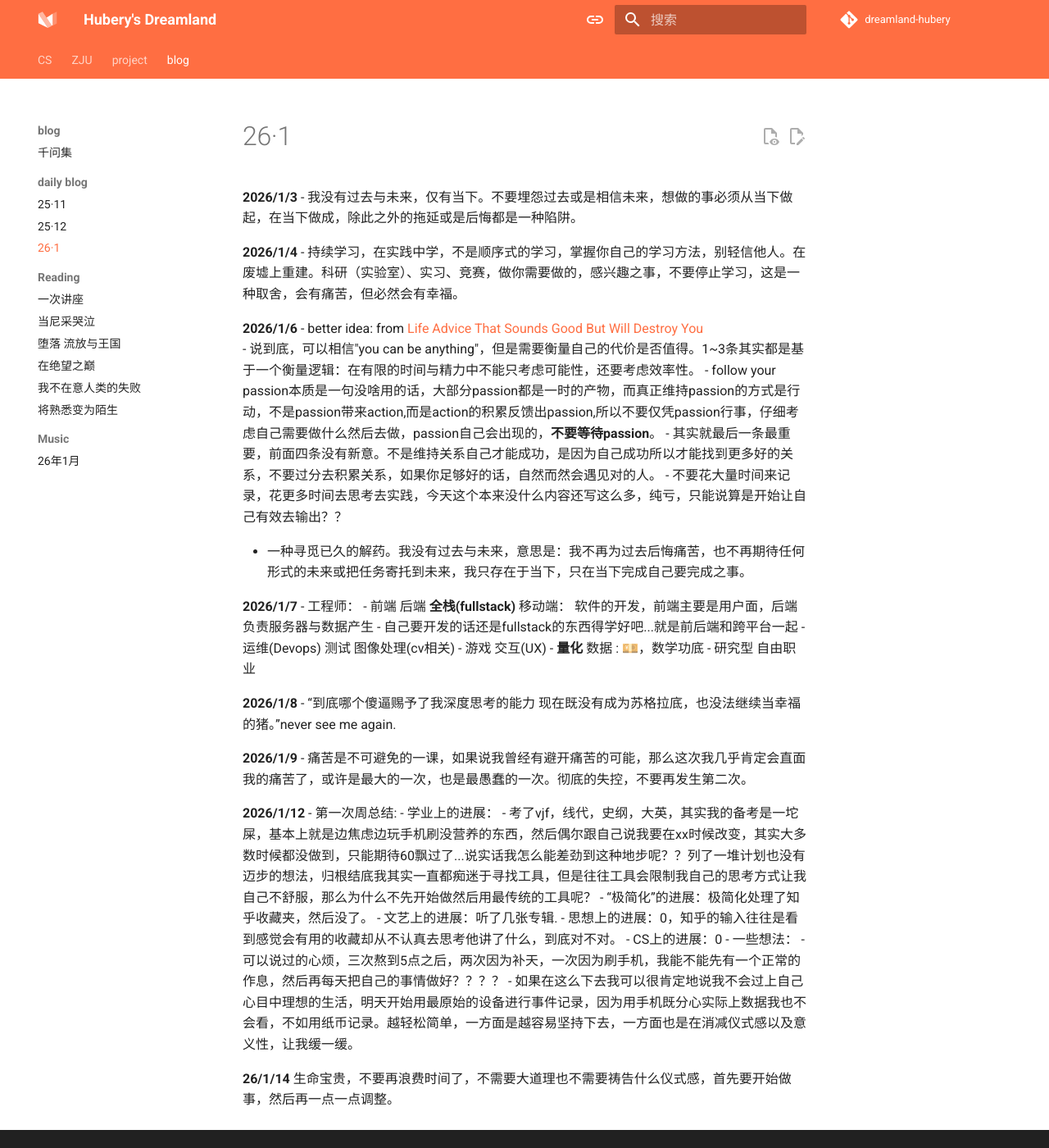
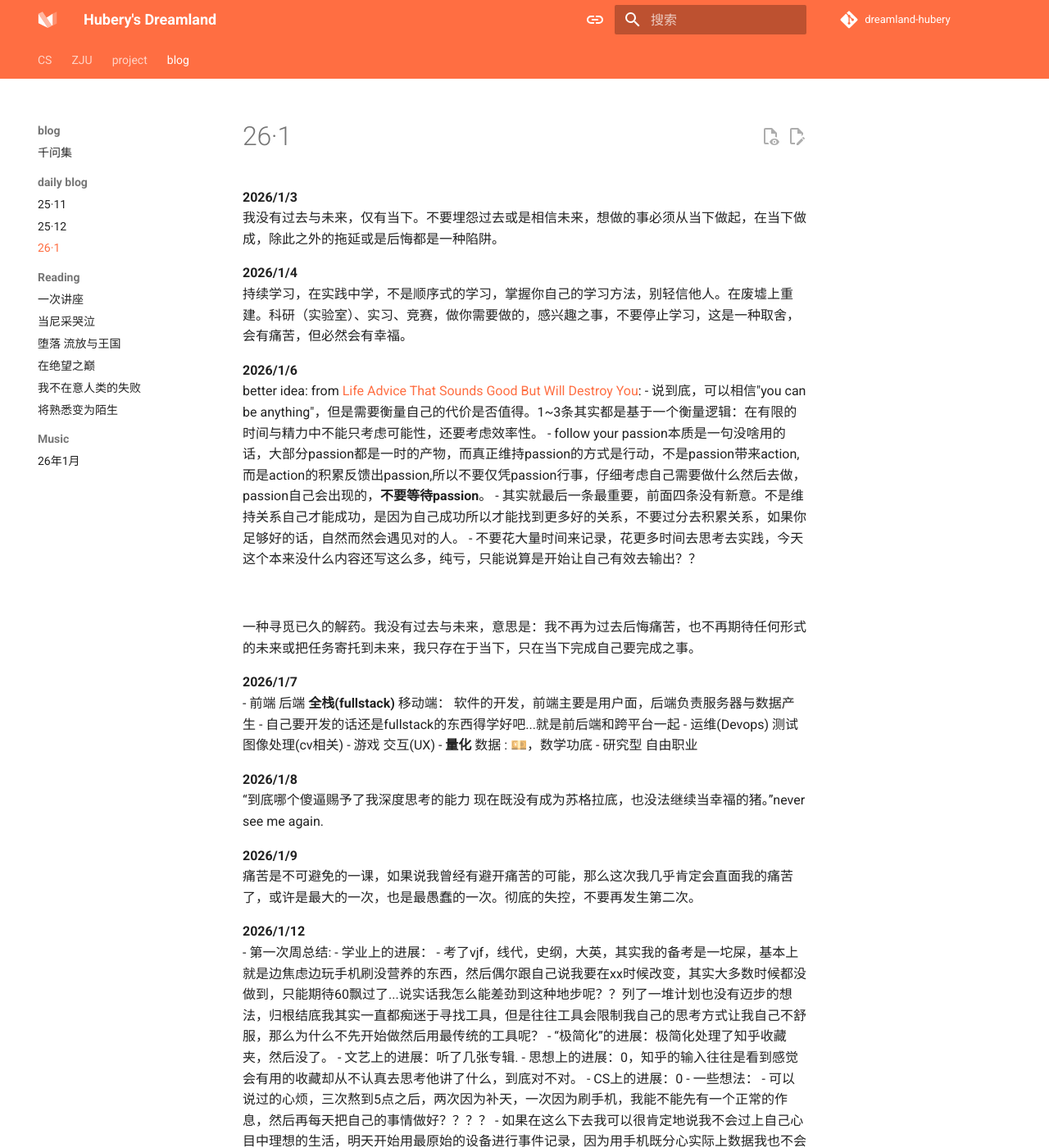
Before and after one commit to hubery258/dreamland-hubery, an MkDocs documentation site: the page built from docs/life/pieces/26_1.md, in a window 1280 px wide and 1400 px high. Shown: the whole window at 82% size. Built offline with MkDocs 1.6.1 and Material for MkDocs 9.7.7, drawn with Linux system fonts in a browser that asks for light colours; comment, search, counter and statistics services are not loaded; some of the changed text lies outside the part shown.

Commit message:
fix blog

```diff
--- a/docs/life/pieces/26_1.md
+++ b/docs/life/pieces/26_1.md
@@ -1,34 +1,35 @@
-**2026/1/3**
-- 我没有过去与未来，仅有当下。不要埋怨过去或是相信未来，想做的事必须从当下做起，在当下做成，除此之外的拖延或是后悔都是一种陷阱。
+**2026/1/3** <br>
+我没有过去与未来，仅有当下。不要埋怨过去或是相信未来，想做的事必须从当下做起，在当下做成，除此之外的拖延或是后悔都是一种陷阱。
 
-**2026/1/4**
-- 持续学习，在实践中学，不是顺序式的学习，掌握你自己的学习方法，别轻信他人。在废墟上重建。科研（实验室）、实习、竞赛，做你需要做的，感兴趣之事，不要停止学习，这是一种取舍，会有痛苦，但必然会有幸福。
+**2026/1/4** <br>
+持续学习，在实践中学，不是顺序式的学习，掌握你自己的学习方法，别轻信他人。在废墟上重建。科研（实验室）、实习、竞赛，做你需要做的，感兴趣之事，不要停止学习，这是一种取舍，会有痛苦，但必然会有幸福。
 
-**2026/1/6**
-- better idea: from [Life Advice That Sounds Good But Will Destroy You](https://www.youtube.com/watch?v=Uiz2XSNUPec&t=12s)<br>
-    - 说到底，可以相信"you can be anything"，但是需要衡量自己的代价是否值得。1~3条其实都是基于一个衡量逻辑：在有限的时间与精力中不能只考虑可能性，还要考虑效率性。
-    - follow your passion本质是一句没啥用的话，大部分passion都是一时的产物，而真正维持passion的方式是行动，不是passion带来action,而是action的积累反馈出passion,所以不要仅凭passion行事，仔细考虑自己需要做什么然后去做，passion自己会出现的，**不要等待passion**。
-    - 其实就最后一条最重要，前面四条没有新意。不是维持关系自己才能成功，是因为自己成功所以才能找到更多好的关系，不要过分去积累关系，如果你足够好的话，自然而然会遇见对的人。
-    - 不要花大量时间来记录，花更多时间去思考去实践，今天这个本来没什么内容还写这么多，纯亏，只能说算是开始让自己有效去输出？？
+**2026/1/6** <br>
+better idea: from [Life Advice That Sounds Good But Will Destroy You](https://www.youtube.com/watch?v=Uiz2XSNUPec&t=12s):
+- 说到底，可以相信"you can be anything"，但是需要衡量自己的代价是否值得。1~3条其实都是基于一个衡量逻辑：在有限的时间与精力中不能只考虑可能性，还要考虑效率性。
+- follow your passion本质是一句没啥用的话，大部分passion都是一时的产物，而真正维持passion的方式是行动，不是passion带来action,而是action的积累反馈出passion,所以不要仅凭passion行事，仔细考虑自己需要做什么然后去做，passion自己会出现的，**不要等待passion**。
+- 其实就最后一条最重要，前面四条没有新意。不是维持关系自己才能成功，是因为自己成功所以才能找到更多好的关系，不要过分去积累关系，如果你足够好的话，自然而然会遇见对的人。
+- 不要花大量时间来记录，花更多时间去思考去实践，今天这个本来没什么内容还写这么多，纯亏，只能说算是开始让自己有效去输出？？
 
-- 一种寻觅已久的解药。我没有过去与未来，意思是：我不再为过去后悔痛苦，也不再期待任何形式的未来或把任务寄托到未来，我只存在于当下，只在当下完成自己要完成之事。
+<br>
 
-**2026/1/7**
-- 工程师：
-    - 前端 后端 **全栈(fullstack)** 移动端： 软件的开发，前端主要是用户面，后端负责服务器与数据产生
-        - 自己要开发的话还是fullstack的东西得学好吧...就是前后端和跨平台一起
-    - 运维(Devops)  测试 图像处理(cv相关)
-    - 游戏 交互(UX)
-    - **量化** 数据 : 💴，数学功底
-    - 研究型 自由职业
+一种寻觅已久的解药。我没有过去与未来，意思是：我不再为过去后悔痛苦，也不再期待任何形式的未来或把任务寄托到未来，我只存在于当下，只在当下完成自己要完成之事。
 
-**2026/1/8**
-- “到底哪个傻逼赐予了我深度思考的能力 现在既没有成为苏格拉底，也没法继续当幸福的猪。”never see me again.
+**2026/1/7**<br>
+- 前端 后端 **全栈(fullstack)** 移动端： 软件的开发，前端主要是用户面，后端负责服务器与数据产生
+    - 自己要开发的话还是fullstack的东西得学好吧...就是前后端和跨平台一起
+- 运维(Devops)  测试 图像处理(cv相关)
+- 游戏 交互(UX)
+- **量化** 数据 : 💴，数学功底
+- 研究型 自由职业
 
-**2026/1/9**
-- 痛苦是不可避免的一课，如果说我曾经有避开痛苦的可能，那么这次我几乎肯定会直面我的痛苦了，或许是最大的一次，也是最愚蠢的一次。彻底的失控，不要再发生第二次。
+**2026/1/8**<br>
+“到底哪个傻逼赐予了我深度思考的能力 现在既没有成为苏格拉底，也没法继续当幸福的猪。”never see me again.
 
-**2026/1/12**
+**2026/1/9**<br>
+痛苦是不可避免的一课，如果说我曾经有避开痛苦的可能，那么这次我几乎肯定会直面我的痛苦了，或许是最大的一次，也是最愚蠢的一次。彻底的失控，不要再发生第二次。
+
+**2026/1/12**<br>
 - 第一次周总结:
     - 学业上的进展：
         - 考了vjf，线代，史纲，大英，其实我的备考是一坨屎，基本上就是边焦虑边玩手机刷没营养的东西，然后偶尔跟自己说我要在xx时候改变，其实大多数时候都没做到，只能期待60飘过了...说实话我怎么能差劲到这种地步呢？？列了一堆计划也没有迈步的想法，归根结底我其实一直都痴迷于寻找工具，但是往往工具会限制我自己的思考方式让我自己不舒服，那么为什么不先开始做然后用最传统的工具呢？
@@ -40,5 +41,10 @@
         - 可以说过的心烦，三次熬到5点之后，两次因为补天，一次因为刷手机，我能不能先有一个正常的作息，然后再每天把自己的事情做好？？？？
         - 如果在这么下去我可以很肯定地说我不会过上自己心目中理想的生活，明天开始用最原始的设备进行事件记录，因为用手机既分心实际上数据我也不会看，不如用纸币记录。越轻松简单，一方面是越容易坚持下去，一方面也是在消减仪式感以及意义性，让我缓一缓。
 
-**26/1/14**
+**26/1/14**<br>
 生命宝贵，不要再浪费时间了，不需要大道理也不需要祷告什么仪式感，首先要开始做事，然后再一点一点调整。
+<br>
+人生忽如寄，莫负好天气。今天天气很好呀，出去逛了逛，或许人类是一种可以在任何事情上获得快乐的动物，只不过有的事情的快乐比其他事情快乐更多，导致你觉得某些事情是痛苦的。实际上只要忍住了前面的痛苦做下去，实际上做到后面都是快乐的。
+<br>
+
+在室内待了太久，被人工伪造的灯光所笼罩的人才会懂得阳光是一种多么可贵的东西。在阳光下，一切都显得静谧而又神圣。
```
Also changed, not shown: docs/index.md (+1 -1 lines).
